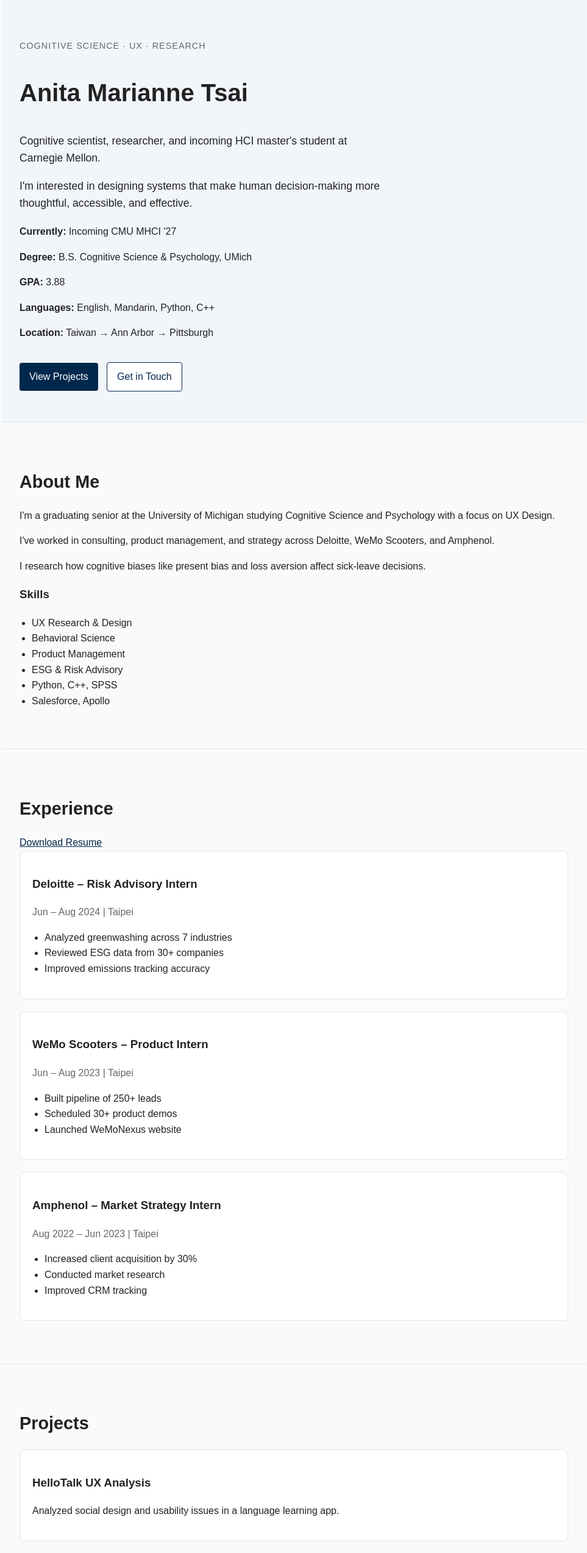
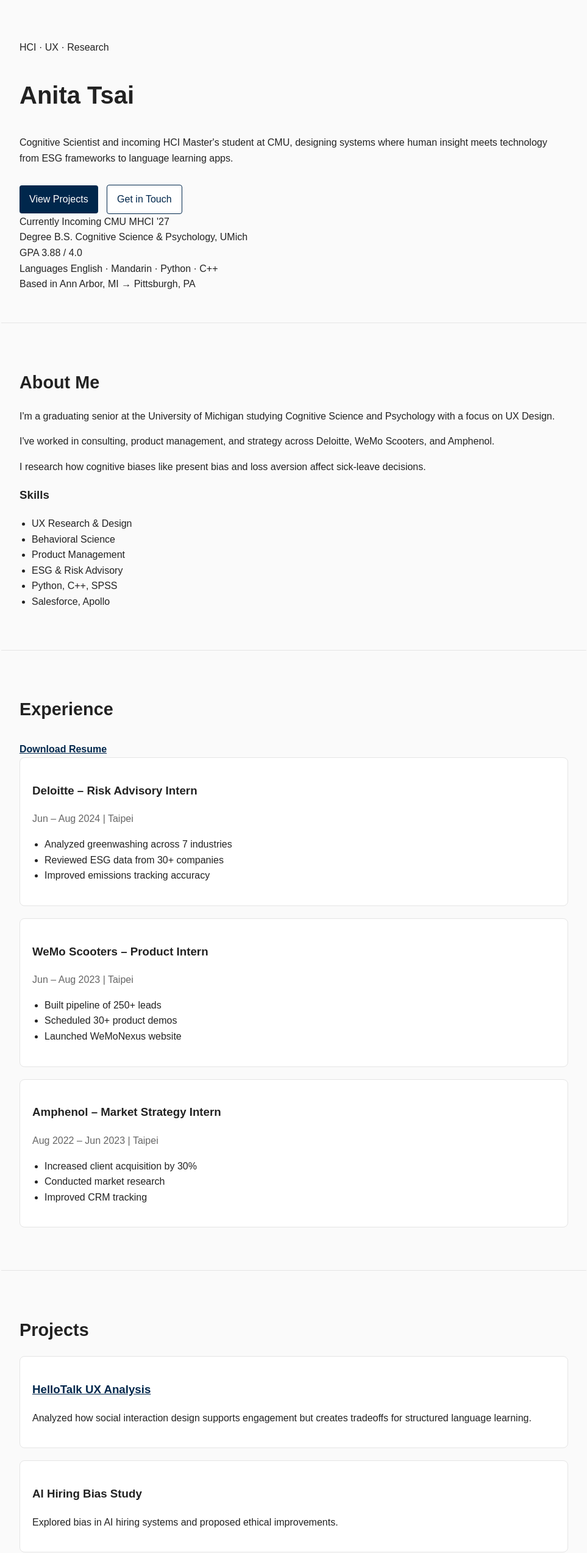
Before and after one commit to anitamtsai/anitaportfolio, a plain HTML site: page index.html in a window 1280 px wide. Shown: the part 60-2607 px from the top of the page at 61% size, without its empty margins (158-1121 px from the left). Drawn offline with Linux system fonts and the light colour scheme.

Commit message:
Add files via upload

```diff
--- a/index.html
+++ b/index.html
@@ -1,14 +1,13 @@
 <!DOCTYPE html>
 <html lang="en">
 <head>
-    <meta charset="UTF-8">
-    <meta name="viewport" content="width=device-width, initial-scale=1.0">
+  <meta charset="UTF-8" />
+  <meta name="viewport" content="width=device-width, initial-scale=1.0" />
   <title>Anita's Portfolio</title>
-    <link rel="stylesheet" href="css/style.css">
+  <link rel="stylesheet" href="css/style.css" />
 </head>
 
 <body>
-
   <nav>
     <a href="#landing" class="logo">Anita Tsai</a>
     <a href="#about">About</a>
@@ -16,24 +15,58 @@
     <a href="#projects">Projects</a>
     <a href="#references">References</a>
     <a href="#contact">Contact</a>
+    </div>
   </nav>
 
-<section id="landing" class="landing">
-  <p class="specialty">Cognitive Science · UX · Research</p>
-  <h1>Anita Marianne Tsai</h1>
-  <p class="intro">Cognitive scientist, researcher, and incoming HCI master's student at Carnegie Mellon.</p>
-  <p class="intro">I'm interested in designing systems that make human decision-making more thoughtful, accessible, and effective.</p>
+  <main>
+    <section id="landing">
+      <div class="landing-left">
+        <p class="landing-tag">HCI · UX · Research</p>
 
-  <div class="landing-details">
-    <p><strong>Currently:</strong> Incoming CMU MHCI '27</p>
-    <p><strong>Degree:</strong> B.S. Cognitive Science & Psychology, UMich</p>
-    <p><strong>GPA:</strong> 3.88</p>
-    <p><strong>Languages:</strong> English, Mandarin, Python, C++</p>
-    <p><strong>Location:</strong> Taiwan → Ann Arbor → Pittsburgh</p>
+        <h1 class="landing-name">
+          Anita Tsai
+        </h1>
+
+        <p class="landing-bio">
+          Cognitive Scientist and incoming HCI Master's student at CMU,
+          designing systems where human insight meets technology from ESG
+          frameworks to language learning apps.
+        </p>
+
+        <div class="landing-buttons">
+          <a href="#projects" class="button primary">View Projects</a>
+          <a href="#contact" class="button secondary">Get in Touch</a>
+        </div>
       </div>
 
-  <a href="#projects" class="button">View Projects</a>
-  <a href="#contact" class="button secondary">Get in Touch</a>
+      <div class="landing-right">
+        <div class="landing-card">
+          <div class="data-row">
+            <span class="data-label">Currently</span>
+            <span class="data-value">Incoming CMU MHCI '27</span>
+          </div>
+
+          <div class="data-row">
+            <span class="data-label">Degree</span>
+            <span class="data-value">B.S. Cognitive Science &amp; Psychology, UMich</span>
+          </div>
+
+          <div class="data-row">
+            <span class="data-label">GPA</span>
+            <span class="data-value">3.88 / 4.0</span>
+          </div>
+
+          <div class="data-row">
+            <span class="data-label">Languages</span>
+            <span class="data-value">English · Mandarin · Python · C++</span>
+          </div>
+
+          <div class="data-row">
+            <span class="data-label">Based in</span>
+            <span class="data-value">Ann Arbor, MI → Pittsburgh, PA</span>
+          </div>
+        </div>
+      </div>
     </section>
 
     <section id="about">
@@ -45,8 +78,8 @@
       </p>
 
       <p>
-    I've worked in consulting, product management, and strategy across Deloitte,
-    WeMo Scooters, and Amphenol.
+        I've worked in consulting, product management, and strategy across
+        Deloitte, WeMo Scooters, and Amphenol.
       </p>
 
       <p>
@@ -56,20 +89,23 @@
 
       <h3>Skills</h3>
       <ul>
-    <li>UX Research & Design</li>
+        <li>UX Research &amp; Design</li>
         <li>Behavioral Science</li>
         <li>Product Management</li>
-    <li>ESG & Risk Advisory</li>
+        <li>ESG &amp; Risk Advisory</li>
         <li>Python, C++, SPSS</li>
         <li>Salesforce, Apollo</li>
       </ul>
     </section>
 
     <section id="experience">
+      <div class="section-heading">
         <h2>Experience</h2>
-  <a href="Anita_Tsai_Resume.pdf">Download Resume</a>
+        <a href="Anita_Tsai_Resume.pdf" class="resume-link">Download Resume</a>
+      </div>
 
-  <div class="experience-item">
+      <div class="card-list">
+        <article class="experience-item">
           <h3>Deloitte – Risk Advisory Intern</h3>
           <p class="time">Jun – Aug 2024 | Taipei</p>
           <ul>
@@ -77,9 +113,9 @@
             <li>Reviewed ESG data from 30+ companies</li>
             <li>Improved emissions tracking accuracy</li>
           </ul>
-  </div>
+        </article>
 
-  <div class="experience-item">
+        <article class="experience-item">
           <h3>WeMo Scooters – Product Intern</h3>
           <p class="time">Jun – Aug 2023 | Taipei</p>
           <ul>
@@ -87,9 +123,9 @@
             <li>Scheduled 30+ product demos</li>
             <li>Launched WeMoNexus website</li>
           </ul>
-  </div>
+        </article>
 
-  <div class="experience-item">
+        <article class="experience-item">
           <h3>Amphenol – Market Strategy Intern</h3>
           <p class="time">Aug 2022 – Jun 2023 | Taipei</p>
           <ul>
@@ -97,54 +133,71 @@
             <li>Conducted market research</li>
             <li>Improved CRM tracking</li>
           </ul>
+        </article>
       </div>
     </section>
 
     <section id="projects">
       <h2>Projects</h2>
 
-  <div class="project-item">
-    <h3>HelloTalk UX Analysis</h3>
-    <p>Analyzed social design and usability issues in a language learning app.</p>
-  </div>
+      <div class="card-list">
+        <article class="project-item">
+          <h3><a href="hellotalk.html">HelloTalk UX Analysis</a></h3>
+          <p>
+            Analyzed how social interaction design supports engagement but
+            creates tradeoffs for structured language learning.
+          </p>
+        </article>
 
-  <div class="project-item">
+        <article class="project-item">
           <h3>AI Hiring Bias Study</h3>
-    <p>Explored bias in AI hiring systems and proposed ethical improvements.</p>
-  </div>
+          <p>
+            Explored bias in AI hiring systems and proposed ethical improvements.
+          </p>
+        </article>
 
-  <div class="project-item">
+        <article class="project-item">
           <h3>Sick Leave Decision Research</h3>
-    <p>Studying how cognitive biases affect workplace health decisions.</p>
-  </div>
+          <p>
+            Studying how cognitive biases affect workplace health decisions.
+          </p>
+        </article>
 
-  <div class="project-item">
+        <article class="project-item">
           <h3>WeMoNexus Website</h3>
-    <p>Designed bilingual B2B platform for enterprise engagement.</p>
+          <p>
+            Designed bilingual B2B platform for enterprise engagement.
+          </p>
+        </article>
       </div>
     </section>
 
     <section id="references">
-  <h2>Here from what others have to say</h2>
-
-  <p>quote 1</p>
-  <p>quote 2</p>
-
+      <h2>Hear What Others Have to Say</h2>
+      <p>Quote 1</p>
+      <p>Quote 2</p>
     </section>
-
 
     <section id="contact">
       <h2>Contact</h2>
-
       <p>Email: <a href="mailto:anitamt@umich.edu">anitamt@umich.edu</a></p>
-  <p>Phone: <a href="tel:7343957410">734-395-7410</a></p>
-  <p>LinkedIn: <a href="https://www.linkedin.com/in/anitamariannetsai/" target="_blank">anitamariannetsai</a></p>
-  <p>GitHub: <a href="https://github.com/anitamtsai" target="_blank">anitamtsai</a></p>
+      <p>
+        LinkedIn:
+        <a href="https://www.linkedin.com/in/anitamariannetsai/" target="_blank" rel="noopener noreferrer">
+          LinkedIn
+        </a>
+      </p>
+      <p>
+        GitHub:
+        <a href="https://github.com/anitamtsai" target="_blank" rel="noopener noreferrer">
+          GitHub
+        </a>
+      </p>
     </section>
-
-</body>
-</html>
+  </main>
 
   <footer>
     <p>© 2026 Anita Marianne Tsai</p>
   </footer>
+</body>
+</html>
```
Lines whose indentation alone changed are shown as unchanged.
